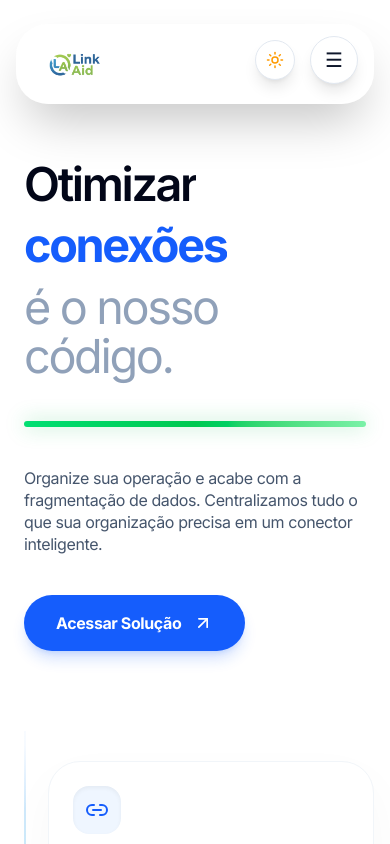
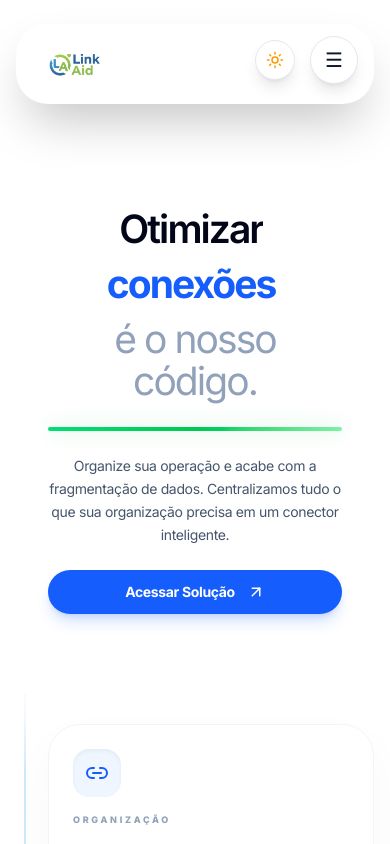
Before and after one commit to Calegor/LinkAid, a React (Vite) app in the folder frontend/link-aid/: page / in a window 390 px wide. Shown: the top 844 px of the page. Built offline with nearby package versions, Linux system fonts and the light colour scheme.

Commit message:
refactor: implement responsive design for Hero.tsx

```diff
--- a/frontend/link-aid/src/components/Hero/Hero.tsx
+++ b/frontend/link-aid/src/components/Hero/Hero.tsx
@@ -92,28 +92,50 @@ const Hero: FC<HeroProps> = ({ activeSection }) => {
   };
 
   return (
-    <div ref={container} className="flex flex-col gap-10 max-w-[520px]">
-      <h1 className="text-[12vw] sm:text-[8vw] md:text-[3.5vw] lg:text-[3.2vw] leading-[1.05] tracking-tighter text-slate-950 font-semibold">
+    <div
+      ref={container}
+      className="
+    /* layout/flexbox */
+    flex flex-col gap-6 md:gap-8 items-center lg:items-start text-center lg:text-left
+
+    /* width/max-Width */
+    w-full md:w-[65%]
+    max-w-[480px] sm:max-w-[550px] md:max-w-[750px] lg:max-w-[650px]
+
+    /* padding */
+    px-6 sm:px-10 md:px-0 lg:px-0
+    pt-12 sm:pt-44 md:pt-0 lg:pt-0
+
+    /* margin */
+    md:ml-[15%] lg:ml-20 xl:ml-32
+  "
+    >
+      <h1 className="text-[10vw] sm:text-[8vw] md:text-[5vw] lg:text-[3.5vw] xl:text-[3.2vw] leading-[1.1] md:leading-[1.05] tracking-tighter text-slate-950 font-semibold">
         {splitTitle(current.title, current.highlight)}
-        <br />
+        <br className="hidden sm:block" />
         <span className="char-reveal inline-block font-light text-slate-400">
           é o nosso código.
         </span>
       </h1>
 
-      <div className="hero-line-animated w-full h-[6px] bg-gradient-to-r from-green-400 via-green-500 to-green-300 rounded-full shadow-[0_0_20px_rgba(34,197,94,0.4)]"></div>
+      {/* line */}
+      <div className="hero-line-animated w-full max-w-[300px] sm:max-w-none h-[4px] md:h-[6px] bg-gradient-to-r from-green-400 via-green-500 to-green-300 rounded-full shadow-[0_0_20px_rgba(34,197,94,0.3)]"></div>
 
-      <p className="hero-description-reveal text-base md:text-lg text-slate-600 font-light leading-snug tracking-tight max-w-[480px]">
+      {/* description */}
+      <p className="hero-description-reveal text-sm sm:text-base md:text-lg text-slate-600 font-light leading-relaxed tracking-tight max-w-[480px]">
         {current.description}
       </p>
 
+      {/* button */}
       <a
         href="/solucao"
-        className="hero-button-fixed group inline-flex items-center gap-3 px-8 py-4 rounded-full bg-blue-600 text-white font-bold hover:bg-blue-700 transition-all duration-500 w-fit shadow-lg shadow-blue-600/20 active:scale-95"
+        className="hero-button-fixed group inline-flex items-center justify-center gap-3 px-6 py-3 md:px-8 md:py-4 rounded-full bg-blue-600 text-white font-bold hover:bg-blue-700 transition-all duration-500 w-full sm:w-fit shadow-lg shadow-blue-600/20 active:scale-95"
       >
-        <span className="tracking-tight">Acessar Solução</span>
+        <span className="tracking-tight text-sm md:text-base">
+          Acessar Solução
+        </span>
         <span className="transition-transform duration-300 group-hover:-translate-y-1 group-hover:translate-x-1">
-          <ArrowUpRight size={20} />
+          <ArrowUpRight size={18} className="md:w-[20px] md:h-[20px]" />
         </span>
       </a>
     </div>
--- a/frontend/link-aid/tailwind.config.js
+++ b/frontend/link-aid/tailwind.config.js
@@ -4,11 +4,11 @@ module.exports = {
   theme: {
     extend: {
       screens: {
-        'xs': { max: '480px' },
-        'sm': { min: '481px', max: '767px' },
-        'md': { min: '768px', max: '991px' },
-        'lg': { min: '992px', max: '1299px' },
-        'xl': '1300px',
+        xs: { max: "480px" },
+        sm: { min: "481px", max: "767px" },
+        md: { min: "768px", max: "991px" },
+        lg: { min: "992px", max: "1299px" },
+        xl: "1300px",
       },
     },
   },
```
